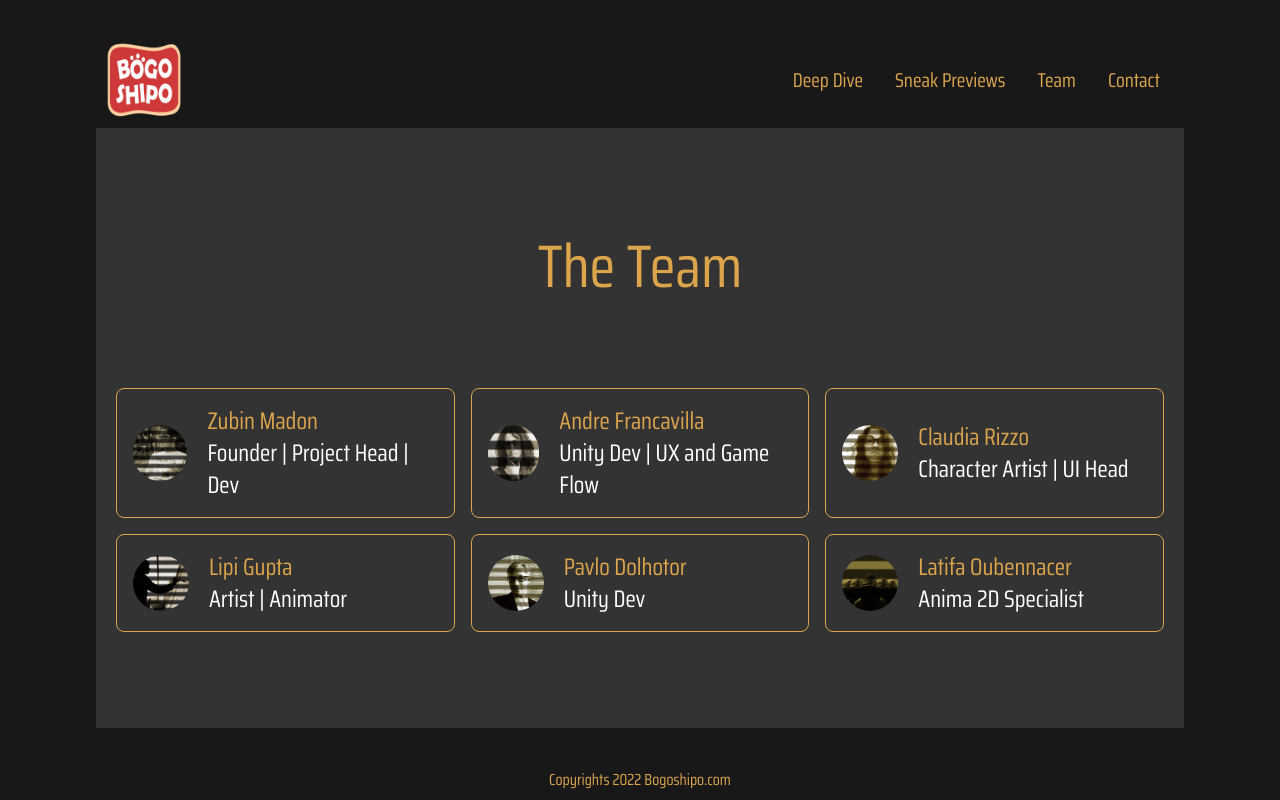
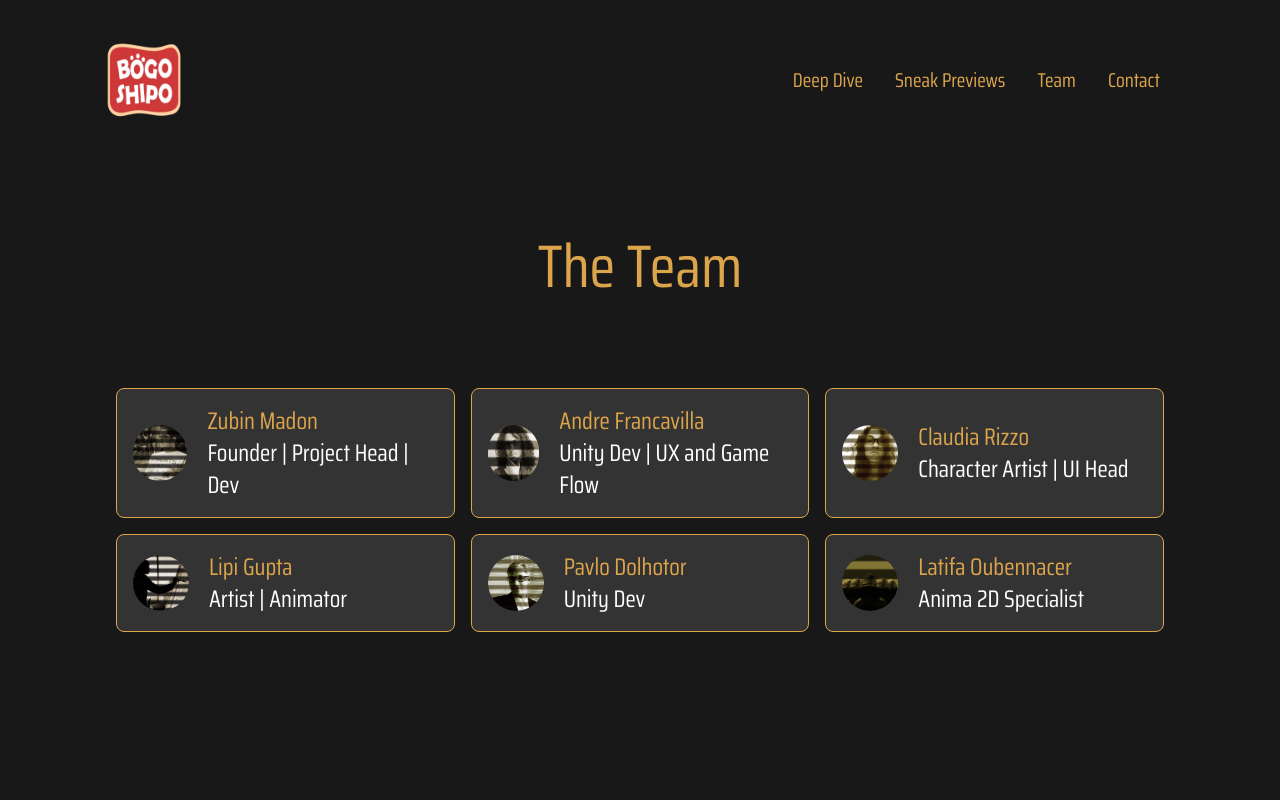
Before and after one commit to zubin-madon/bogoshipo_website, a Next.js app: page /team in a window 1280 px wide. Shown: the top 800 px of the page. Built offline with nearby package versions, Linux system fonts and the light colour scheme.

Commit message:
css changes

```diff
--- a/components/layout.js
+++ b/components/layout.js
@@ -5,8 +5,9 @@ function Layout({ children }) {
   return (
     <Fragment>
       <Navbar />
-      <main>{children}</main>
-      <footer className="text-center py-92 mt-10">
+      <main className="h-screen">{children}</main>
+      <div className="divider"></div>
+      <footer className="text-center">
         <p>Copyrights {new Date().getFullYear()} Bogoshipo.com</p>
       </footer>
     </Fragment>
--- a/pages/contact.js
+++ b/pages/contact.js
@@ -20,7 +20,7 @@ function Contact() {
         }
 
   return (
-    <form className="text-primary-focus bg-primary-content body-font relative" onSubmit={(fullname.length>0 && email.length>0 && message.length > 0) ? handleSubmit : errorAlert}>
+    <form className="text-primary-focus body-font relative" onSubmit={(fullname.length>0 && email.length>0 && message.length > 0) ? handleSubmit : errorAlert}>
       <div className="container px-5 py-24 mx-auto">
         <div className="flex flex-col text-center w-full mb-12">
           <h1 className="sm:text-3xl text-2xl font-medium title-font mb-4 text-base-content">
@@ -45,7 +45,7 @@ function Contact() {
                   onChange={(e) => {
               setFullname(e.target.value);
             }}
-                  className="w-full bg-neutral bg-opacity-40 rounded border border-gray-700 focus:border-red-500 focus:bg-gray-900 focus:ring-2 focus:ring-red-900 text-base outline-none text-gray-100 py-1 px-3 leading-8 transition-colors duration-200 ease-in-out"
+                  className="w-full bg-primary-content rounded border border-gray-700 focus:border-red-500 focus:bg-gray-900 focus:ring-2 focus:ring-red-900 text-base outline-none text-gray-100 py-1 px-3 leading-8 transition-colors duration-200 ease-in-out"
                 />
                 <ValidationError
             prefix="fullname"
@@ -67,7 +67,7 @@ function Contact() {
             onChange={(e) => {
               setEmail(e.target.value);
             }}
-                  className="w-full bg-neutral bg-opacity-40 rounded border border-gray-700 focus:border-red-500 focus:bg-gray-900 focus:ring-2 focus:ring-red-900 text-base outline-none text-gray-100 py-1 px-3 leading-8 transition-colors duration-200 ease-in-out"
+                  className="w-full bg-primary-content rounded border border-gray-700 focus:border-red-500 focus:bg-gray-900 focus:ring-2 focus:ring-red-900 text-base outline-none text-gray-100 py-1 px-3 leading-8 transition-colors duration-200 ease-in-out"
                 />
                 <ValidationError
         prefix="Email"
@@ -88,7 +88,7 @@ function Contact() {
             onChange={(e) => {
               setMessage(e.target.value);
             }}
-                  className="w-full bg-neutral bg-opacity-40 rounded border border-gray-700 focus:border-red-500 focus:bg-gray-900 focus:ring-2 focus:ring-red-900 h-32 text-base outline-none text-gray-100 py-1 px-3 resize-none leading-6 transition-colors duration-200 ease-in-out"
+                  className="w-full bg-primary-content rounded border border-gray-700 focus:border-red-500 focus:bg-gray-900 focus:ring-2 focus:ring-red-900 h-32 text-base outline-none text-gray-100 py-1 px-3 resize-none leading-6 transition-colors duration-200 ease-in-out"
                 ></textarea>
                 <ValidationError
         prefix="Message"
--- a/pages/sneak-previews.js
+++ b/pages/sneak-previews.js
@@ -73,7 +73,7 @@ function SneakPreviews() {
         </div>
       </div>
 
-      <div className="divider"></div>
+
     </Fragment>
   );
 }
--- a/pages/team.js
+++ b/pages/team.js
@@ -3,7 +3,7 @@ import Image from "next/image";
 
 function Team() {
   return (
-    <section className="text-gray-400 bg-primary-content body-font">
+    <section className="text-gray-400 body-font">
       <div className="container px-5 py-24 mx-auto">
         <div className="flex flex-col text-center w-full mb-20">
         <h1 className="text-6xl text-base-content p-3">
@@ -13,7 +13,7 @@ function Team() {
         </div>
         <div className="flex flex-wrap -m-2 text-2xl">
           <div className="p-2 lg:w-1/3 md:w-1/2 w-full">
-            <div className="h-full flex items-center border-gray-800 border p-4 rounded-lg">
+            <div className="h-full flex items-center border-gray-800 border p-4 rounded-lg bg-primary-content">
               <Image
                 alt="Zubin Madon"
                 className="w-16 h-16 bg-gray-100 object-cover object-center flex-shrink-0 rounded-full mr-4"
@@ -31,7 +31,7 @@ function Team() {
             </div>
           </div>
           <div className="p-2 lg:w-1/3 md:w-1/2 w-full">
-            <div className="h-full flex items-center border-gray-800 border p-4 rounded-lg">
+            <div className="h-full flex items-center border-gray-800 border p-4 rounded-lg bg-primary-content">
             <Image
                 alt="Andre"
                 className="w-16 h-16 bg-gray-100 object-cover object-center flex-shrink-0 rounded-full mr-4"
@@ -47,7 +47,7 @@ function Team() {
             </div>
           </div>
           <div className="p-2 lg:w-1/3 md:w-1/2 w-full">
-            <div className="h-full flex items-center border-gray-800 border p-4 rounded-lg">
+            <div className="h-full flex items-center border-gray-800 border p-4 rounded-lg bg-primary-content">
             <Image
                 alt="Claudia"
                 className="w-16 h-16 bg-gray-100 object-cover object-center flex-shrink-0 rounded-full mr-4"
@@ -63,7 +63,7 @@ function Team() {
             </div>
           </div>
           <div className="p-2 lg:w-1/3 md:w-1/2 w-full">
-            <div className="h-full flex items-center border-gray-800 border p-4 rounded-lg">
+            <div className="h-full flex items-center border-gray-800 border p-4 rounded-lg bg-primary-content">
             <Image
                 alt="Lipi Gupta"
                 className="w-16 h-16 bg-gray-100 object-cover object-center flex-shrink-0 rounded-full mr-4"
@@ -79,7 +79,7 @@ function Team() {
             </div>
           </div>
           <div className="p-2 lg:w-1/3 md:w-1/2 w-full">
-            <div className="h-full flex items-center border-gray-800 border p-4 rounded-lg">
+            <div className="h-full flex items-center border-gray-800 border p-4 rounded-lg bg-primary-content">
             <Image
                 alt="Pavlo Dolhotor"
                 className="w-16 h-16 bg-gray-100 object-cover object-center flex-shrink-0 rounded-full mr-4"
@@ -95,7 +95,7 @@ function Team() {
             </div>
           </div>
           <div className="p-2 lg:w-1/3 md:w-1/2 w-full">
-            <div className="h-full flex items-center border-gray-800 border p-4 rounded-lg">
+            <div className="h-full flex items-center border-gray-800 border p-4 rounded-lg bg-primary-content">
             <Image
                 alt="Latifa Oubennacer"
                 className="w-16 h-16 bg-gray-100 object-cover object-center flex-shrink-0 rounded-full mr-4"
```
